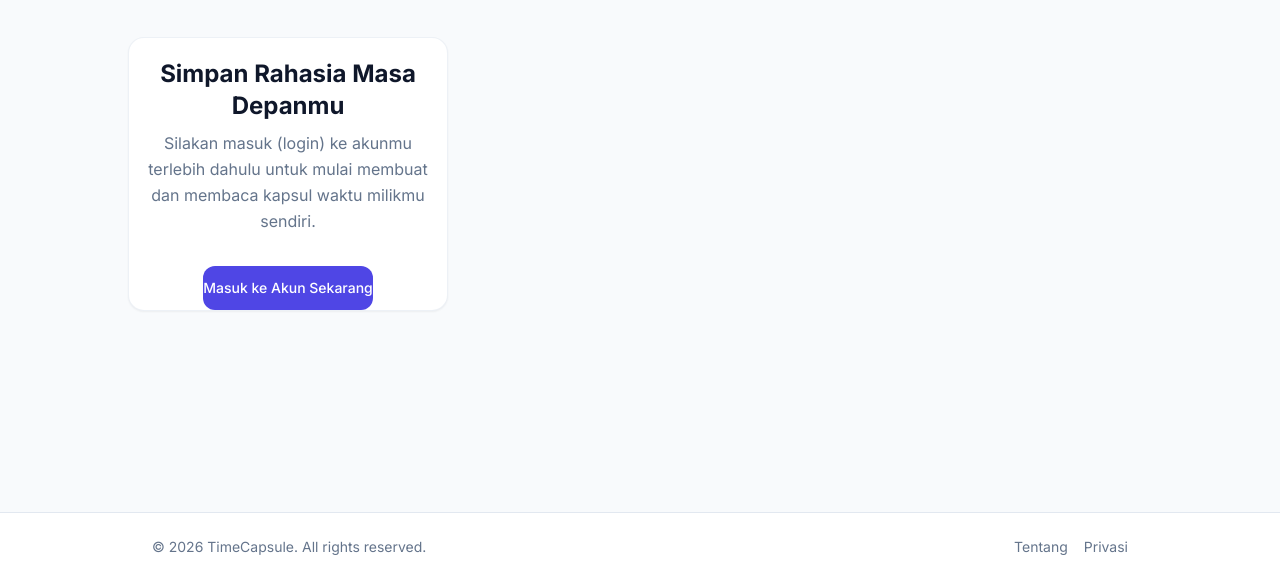
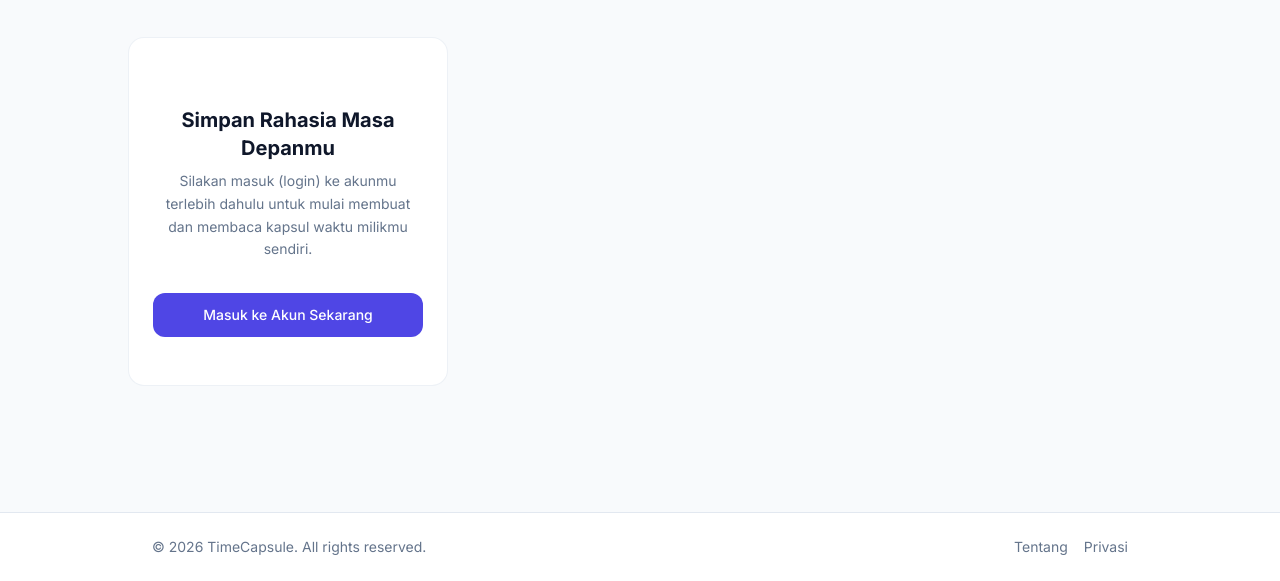
Before and after one commit to Coxtels/Digital-Time-Capsule, a website: page public/index.html in a window 1280 px wide. Shown: the part 219-800 px from the top of the page. Drawn offline with Linux system fonts and the light colour scheme.

Commit message:
Update tampilan index

```diff
--- a/public/index.html
+++ b/public/index.html
@@ -97,13 +97,15 @@
 
             if (!userStr) {
                 container.innerHTML = `
-                    <div class="col-span-full flex flex-col items-center justify-center text-center py-16 px-4 bg-white rounded-2xl border border-slate-200/60 shadow-sm">
-                        <div class="inline-flex items-center justify-center w-16 h-16 rounded-full bg-indigo-50 mb-5 text-indigo-500">
-                            <svg class="w-8 h-8" fill="none" stroke="currentColor" viewBox="0 0 24 24"><path stroke-linecap="round" stroke-linejoin="round" stroke-width="2" d="M12 15v2m-6 4h12a2 2 0 002-2v-6a2 2 0 00-2-2H6a2 2 0 00-2 2v6a2 2 0 002 2zm10-10V7a4 4 0 00-8 0v4h8z"></path></svg>
+                    <div class="col-span-1 sm:col-span-2 lg:col-span-3 flex justify-center w-full">
+                        <div class="w-full max-w-md flex flex-col items-center justify-center text-center py-12 px-6 bg-white rounded-2xl border border-slate-200/60 shadow-md hover:shadow-xl transition-shadow duration-300">
+                            <div class="inline-flex items-center justify-center w-16 h-16 rounded-full bg-indigo-50 mb-5 text-indigo-500">
+                                <svg class="w-8 h-8" fill="none" stroke="currentColor" viewBox="0 0 24 24"><path stroke-linecap="round" stroke-linejoin="round" stroke-width="2" d="M12 15v2m-6 4h12a2 2 0 002-2v-6a2 2 0 00-2-2H6a2 2 0 00-2 2v6a2 2 0 002 2zm10-10V7a4 4 0 00-8 0v4h8z"></path></svg>
+                            </div>
+                            <h3 class="text-xl font-bold text-slate-900 mb-2">Simpan Rahasia Masa Depanmu</h3>
+                            <p class="text-sm text-slate-500 mb-8 leading-relaxed">Silakan masuk (login) ke akunmu terlebih dahulu untuk mulai membuat dan membaca kapsul waktu milikmu sendiri.</p>
+                            <a href="login.html" class="inline-flex items-center justify-center w-full bg-indigo-600 text-white py-3 px-4 rounded-xl text-sm font-medium hover:bg-indigo-700 hover:shadow-md transition-all duration-300 transform hover:-translate-y-0.5">Masuk ke Akun Sekarang</a>
                         </div>
-                        <h3 class="text-2xl font-bold text-slate-900 mb-2">Simpan Rahasia Masa Depanmu</h3>
-                        <p class="text-slate-500 max-w-md mx-auto mb-8 leading-relaxed">Silakan masuk (login) ke akunmu terlebih dahulu untuk mulai membuat dan membaca kapsul waktu milikmu sendiri.</p>
-                        <a href="login.html" class="inline-flex items-center justify-center bg-indigo-600 text-white py-3 px-8 rounded-xl text-sm font-medium hover:bg-indigo-700 hover:shadow-md transition-all duration-300 transform hover:-translate-y-0.5">Masuk ke Akun Sekarang</a>
                     </div>`;
                 return;
             }
```
